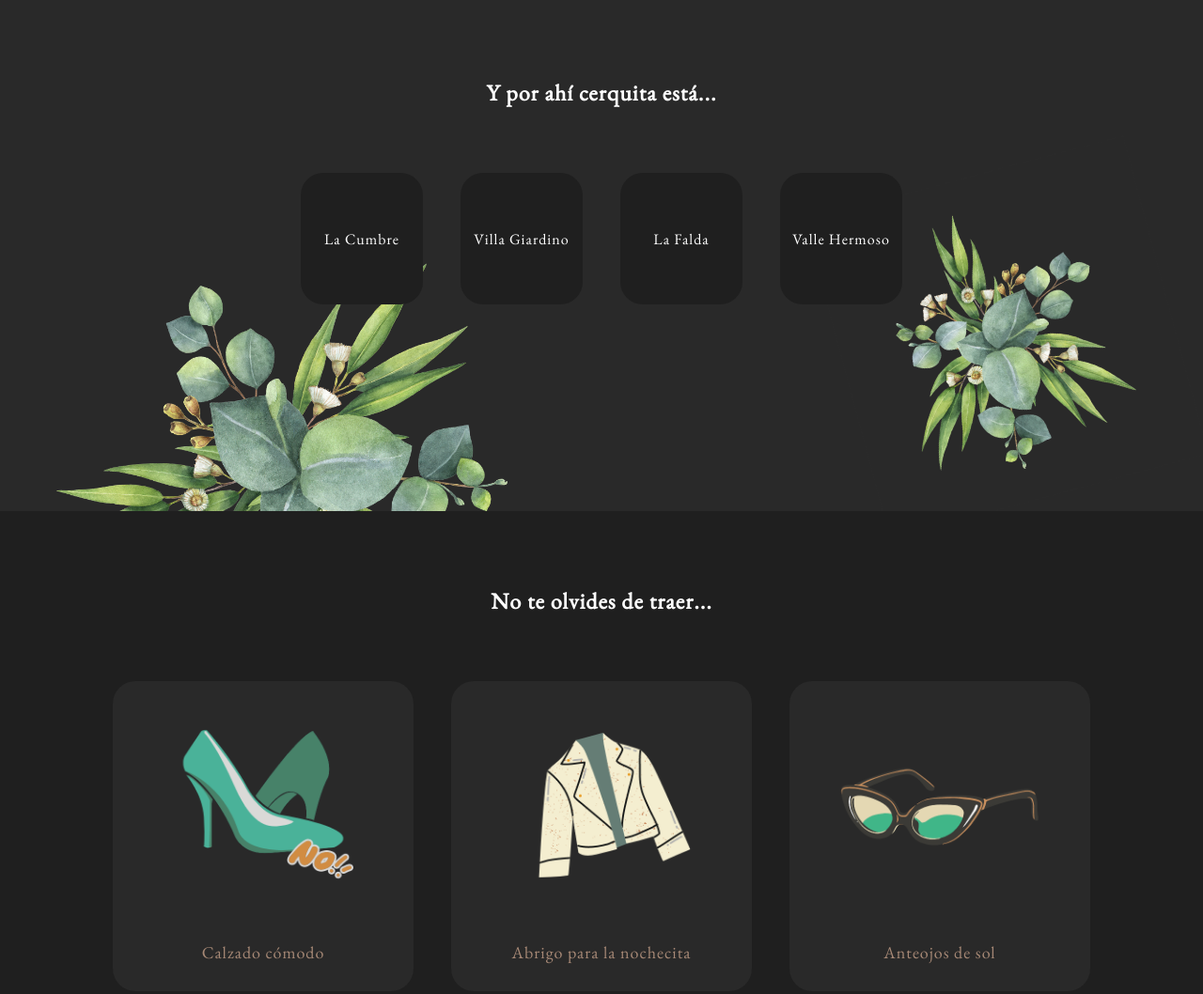
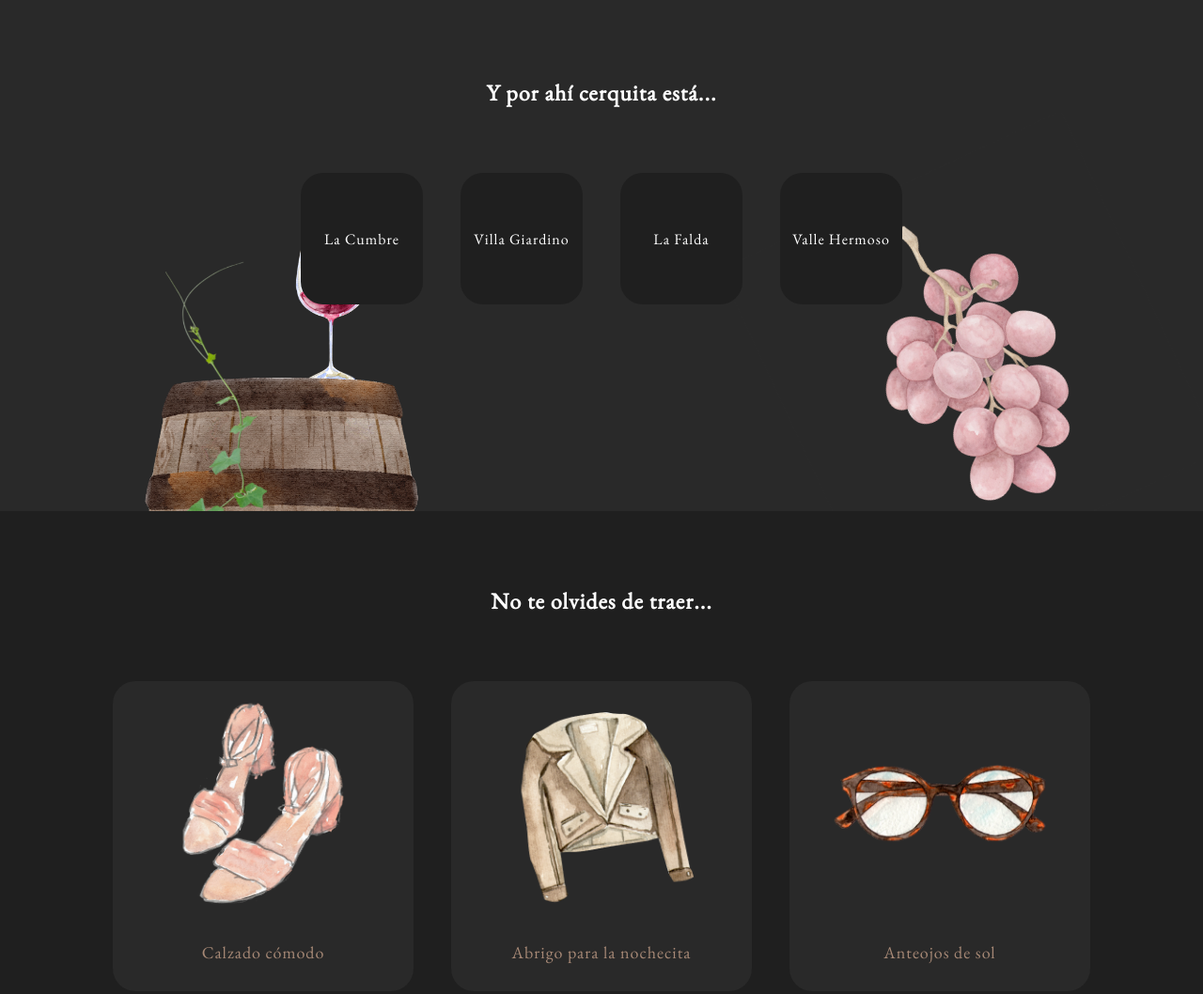
Before and after one commit to FlorcitaHnatiuk/wedding, a plain HTML site: page index.html in a window 1280 px wide. Shown: the part 2179-3237 px from the top of the page at 94% size. Drawn offline with nearby package versions, Linux system fonts and the light colour scheme.

Commit message:
acuarelas

```diff
--- a/assets/stylesheets/desktop.css
+++ b/assets/stylesheets/desktop.css
@@ -216,15 +216,9 @@ div.btn {
 .puntos2-habilidades {
     display: inline;
     position: absolute;
-    width: 35rem;
-    margin: 0 0 0 70%;
-    transform: rotate(75deg);
-}
-
-.puntos3-habilidades {
-    width: 70rem;
-    margin: 0 0 0 0;
-    transform: rotate(45deg);
+    width: 40rem;
+    margin: 0 0 0 65%;
+    transform: rotate(-25deg);
 }
 
 .cards_container--habilidades {
--- a/assets/stylesheets/index.css
+++ b/assets/stylesheets/index.css
@@ -464,7 +464,7 @@ span+span {
     grid-template-rows: 14rem 14rem 14rem;
     gap: 3rem;
     justify-content: center;
-    padding-bottom: 5rem;
+    padding-bottom: 1rem;
 }
 
 .cards--habilidades {
--- a/index.html
+++ b/index.html
@@ -91,8 +91,8 @@
         <section class="habilidades" id="habilidades">
             <h1 class="title_sobreMi">Y por ahí cerquita está...</h1>
 
-            <img src="./assets/images/hojas.png" alt="Decoración hojas" class="puntos1-habilidades">
-            <img src="./assets/images/hojas.png" alt="Decoración hojas" class="puntos2-habilidades">
+            <img src="./assets/images/barril3.png" alt="Decoración hojas" class="puntos1-habilidades">
+            <img src="./assets/images/uva.png" alt="Decoración hojas" class="puntos2-habilidades">
 
             <div class="cards_container--habilidades" data-aos="fade-up" data-aos-anchor-placement="center-bottom">
                 <div class="cards--habilidades">
@@ -117,7 +117,7 @@
 
             <div class="cards_container--formacion">
                 <div class="cards--formacion" data-aos="fade-down" data-aos-easing="linear" data-aos-duration="500">
-                    <img class="logo-unal" src="./assets/images/zapatos.png"
+                    <img class="logo-unal" src="./assets/images/zapatos3.png"
                         alt="Foto zapatos">
                     <div class="container_texto--formacion">
                         <p>Calzado cómodo</p>
@@ -125,14 +125,14 @@
                 </div>
 
                 <div class="cards--formacion" data-aos="fade-up" data-aos-duration="500"><img class="logo-unal"
-                        src="./assets/images/campera.png" alt="Foto abrigo">
+                        src="./assets/images/campera3.png" alt="Foto abrigo">
                     <div class="container_texto--formacion">
                         <p>Abrigo para la nochecita</p>
                     </div>
                 </div>
 
                 <div class="cards--formacion" data-aos="fade-down" data-aos-easing="linear" data-aos-duration="500">
-                    <img class="logo-unal" src="./assets/images/anteojos.png"
+                    <img class="logo-unal" src="./assets/images/anteojos4.png"
                         alt="Foto anteojos de sol">
                     <div class="container_texto--formacion">
                         <p>Anteojos de sol</p>
@@ -141,7 +141,7 @@
                 </div>
 
                 <div class="cards--formacion" data-aos="fade-down" data-aos-easing="linear" data-aos-duration="500">
-                    <img class="logo-unal" src="./assets/images/protector.png"
+                    <img class="logo-unal" src="./assets/images/sol.png"
                         alt="Foto protector solar">
                     <div class="container_texto--formacion">
                         <p>Protector solar</p>
```
Also changed, not shown: assets/images/anteojos2.png (added), assets/images/anteojos3.png (added), assets/images/anteojos4.png (added), assets/images/barril3.png (added), assets/images/campera2.png (added), assets/images/campera3.png (added), assets/images/sol.png (added), assets/images/uva.png (added), assets/images/zapatos2.png (added), assets/images/zapatos3.png (added).
